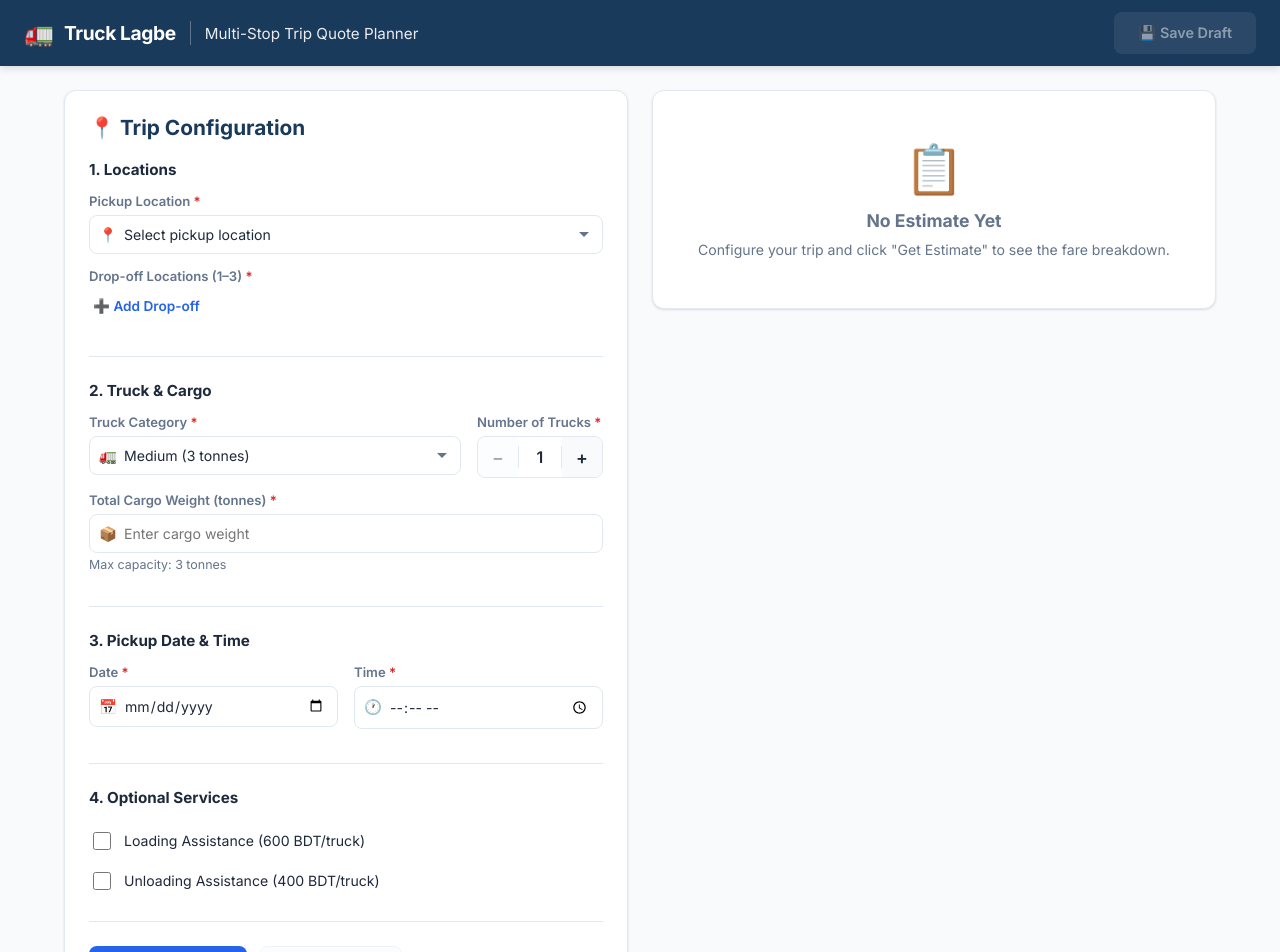
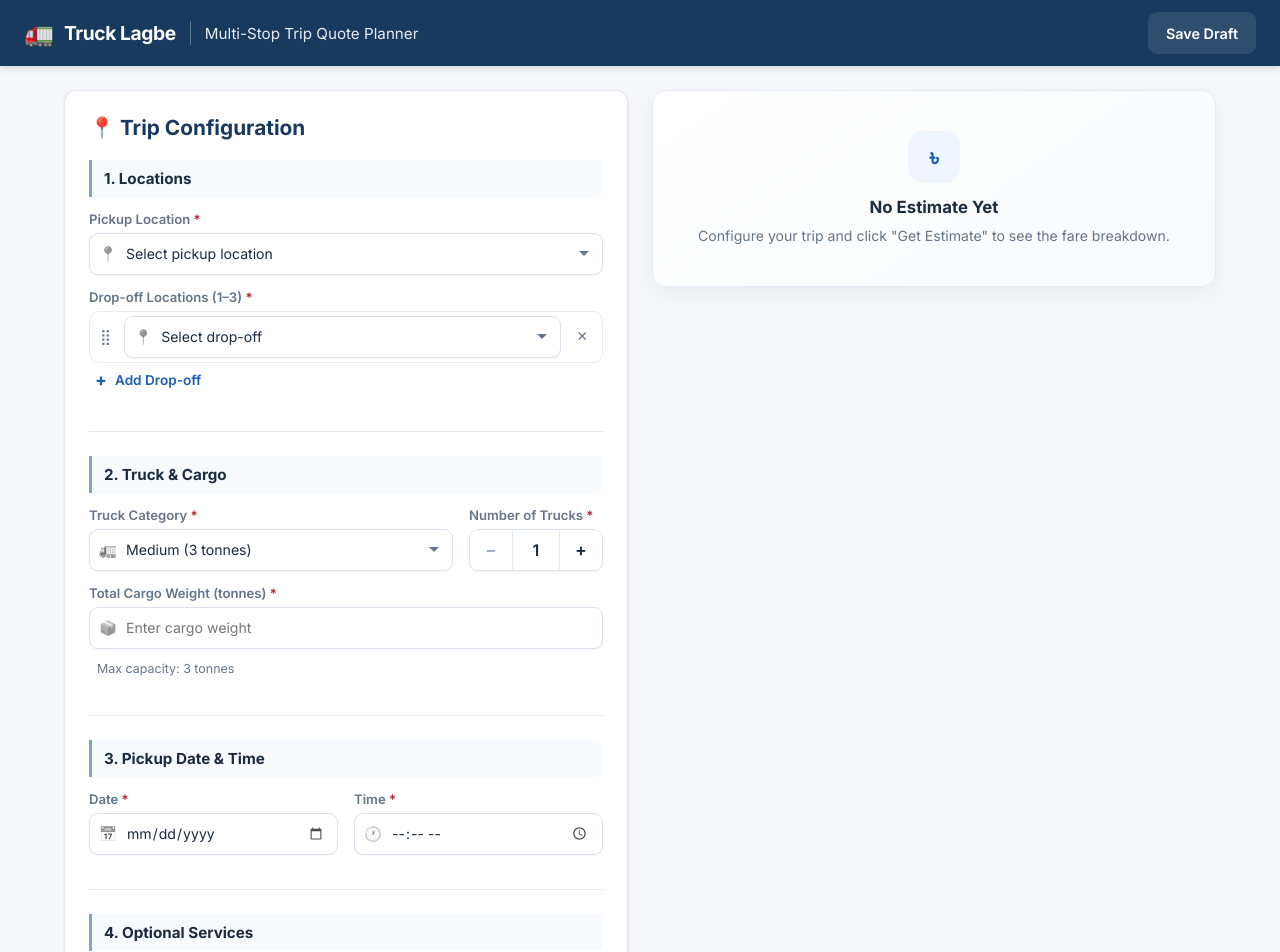
Before and after one commit to kazi331/qoute-planner, an Angular app: page / in a window 1280 px wide. Shown: the top 952 px of the page. Built offline with nearby package versions, Linux system fonts and the light colour scheme.

Commit message:
Refactor TripPlanner component: update button labels, enhance form validation, and improve styling

```diff
--- a/src/app/components/trip-planner/trip-planner.component.html
+++ b/src/app/components/trip-planner/trip-planner.component.html
@@ -13,7 +13,7 @@
         (click)="saveDraft()"
         [disabled]="!formHasContent"
       >
-        💾 Save Draft
+        Save Draft
       </button>
     </div>
   </header>
@@ -75,7 +75,7 @@
 
             @if (dropoffs.length < 3) {
               <button type="button" class="btn-add-dropoff" (click)="addDropoff()">
-                ➕ Add Drop-off
+                Add Drop-off
               </button>
             }
           </div>
@@ -129,7 +129,7 @@
             </div>
             @if (form.get('cargoWeight')?.value && form.get('cargoWeight')!.value > maxCapacity) {
               <span class="field-hint error">
-                ⚠️ Max capacity: {{ maxCapacity }} tonnes ({{ truckCount }} × {{ truckSpecs[truckCategoryValue].capacityTonnes }}t)
+                Max capacity: {{ maxCapacity }} tonnes ({{ truckCount }} × {{ truckSpecs[truckCategoryValue].capacityTonnes }}t)
               </span>
             } @else {
               <span class="field-hint">
@@ -170,11 +170,11 @@
           @if (form.get('pickupDate')?.value && form.get('pickupTime')?.value) {
             @if (isPickupInFuture()) {
               <span class="field-hint success">
-                ✅ Must be later than current time — OK
+                Pickup time is after the current time.
               </span>
             } @else {
               <span class="field-hint error">
-                ❌ Pickup time must be in the future.
+                Pickup time must be in the future.
               </span>
             }
           }
@@ -196,21 +196,21 @@
         <!-- Action buttons -->
         <div class="form-actions">
           <button type="submit" class="btn btn-primary">
-            📋 Get Estimate
+            Get Estimate
           </button>
           <button type="button" class="btn btn-secondary" (click)="saveDraft()" [disabled]="!formHasContent">
-            💾 Save Draft
+            Save Draft
           </button>
           @if (formHasContent) {
             <button type="button" class="btn btn-danger-outline" (click)="clearDraft()">
-              🗑️ Clear
+              Clear
             </button>
           }
         </div>
       </form>
 
       @if (draftSaved) {
-        <div class="draft-toast">✅ Draft saved successfully!</div>
+        <div class="draft-toast" role="status">Draft saved successfully.</div>
       }
     </section>
 
@@ -219,7 +219,7 @@
       @switch (quoteState.status) {
         @case ('idle') {
           <div class="quote-empty">
-            <div class="empty-icon">📋</div>
+            <div class="empty-icon" aria-hidden="true">৳</div>
             <h3>No Estimate Yet</h3>
             <p>Configure your trip and click "Get Estimate" to see the fare breakdown.</p>
           </div>
@@ -234,11 +234,11 @@
         @case ('success') {
           <div class="quote-success">
             <div class="quote-header-badge success">
-              ✅ Quote Generated Successfully
+              Quote Generated Successfully
             </div>
             <div class="quote-details">
               <div class="quote-row">
-                <span class="quote-label">📍 Route</span>
+                <span class="quote-label">Route</span>
                 <span class="quote-value route-value">
                   @for (loc of quoteState.result.route; track loc; let last = $last) {
                     <span>{{ loc }}</span>
@@ -247,36 +247,36 @@
                 </span>
               </div>
               <div class="quote-row">
-                <span class="quote-label">🛣️ Total Distance</span>
+                <span class="quote-label">Total Distance</span>
                 <span class="quote-value">{{ quoteState.result.distanceKm }} km</span>
               </div>
               <div class="quote-row">
-                <span class="quote-label">🚛 Transport Subtotal</span>
+                <span class="quote-label">Transport Subtotal</span>
                 <span class="quote-value">৳{{ quoteState.result.transportCost | number }}</span>
               </div>
               <div class="quote-row">
-                <span class="quote-label">⚙️ Optional Services</span>
+                <span class="quote-label">Optional Services</span>
                 <span class="quote-value">৳{{ quoteState.result.serviceCost | number }}</span>
               </div>
               <div class="quote-row grand-total">
-                <span class="quote-label">💰 Grand Total</span>
+                <span class="quote-label">Grand Total</span>
                 <span class="quote-value total-value">৳{{ quoteState.result.totalQuote | number }}</span>
               </div>
             </div>
             <div class="quote-valid-badge">
-              <span>✅ This estimate is valid for the current trip inputs.</span>
+              <span>This estimate is valid for the current trip inputs.</span>
             </div>
           </div>
         }
         @case ('stale') {
           <div class="quote-stale">
             <div class="quote-header-badge stale">
-              ⚠️ Your trip has changed
+              Your trip has changed
             </div>
             <p class="stale-message">The previous estimate is no longer valid. Please click "Get Estimate" again.</p>
             <div class="quote-details faded">
               <div class="quote-row">
-                <span class="quote-label">📍 Route</span>
+                <span class="quote-label">Route</span>
                 <span class="quote-value route-value">
                   @for (loc of quoteState.result.route; track loc; let last = $last) {
                     <span>{{ loc }}</span>
@@ -285,28 +285,28 @@
                 </span>
               </div>
               <div class="quote-row">
-                <span class="quote-label">🛣️ Total Distance</span>
+                <span class="quote-label">Total Distance</span>
                 <span class="quote-value">{{ quoteState.result.distanceKm }} km</span>
               </div>
               <div class="quote-row">
-                <span class="quote-label">🚛 Transport Subtotal</span>
+                <span class="quote-label">Transport Subtotal</span>
                 <span class="quote-value">৳{{ quoteState.result.transportCost | number }}</span>
               </div>
               <div class="quote-row">
-                <span class="quote-label">⚙️ Optional Services</span>
+                <span class="quote-label">Optional Services</span>
                 <span class="quote-value">৳{{ quoteState.result.serviceCost | number }}</span>
               </div>
               <div class="quote-row grand-total">
-                <span class="quote-label">💰 Grand Total</span>
+                <span class="quote-label">Grand Total</span>
                 <span class="quote-value total-value">৳{{ quoteState.result.totalQuote | number }}</span>
               </div>
             </div>
           </div>
         }
         @case ('error') {
-          <div class="quote-error">
+          <div class="quote-error" role="alert">
             <div class="quote-header-badge error">
-              ❌ Please fix the following issues:
+              Please review your trip details
             </div>
             <ul class="error-list">
               @for (err of quoteState.errors; track err) {
--- a/src/app/components/trip-planner/trip-planner.component.scss
+++ b/src/app/components/trip-planner/trip-planner.component.scss
@@ -1,14 +1,14 @@
 // Variables
-$primary: #1a3a5c;
-$primary-light: #2563eb;
-$accent: #059669;
-$danger: #dc2626;
-$warning: #f59e0b;
-$bg-light: #f8fafc;
+$primary: #173a5e;
+$primary-light: #1d5eb5;
+$accent: #087f5b;
+$danger: #b42332;
+$warning: #a15c07;
+$bg-light: #f5f7fb;
 $bg-white: #ffffff;
 $border: #e2e8f0;
-$text-dark: #1e293b;
-$text-muted: #64748b;
+$text-dark: #1b2b40;
+$text-muted: #63758a;
 $radius: 8px;
 $radius-lg: 12px;
 $shadow: 0 1px 3px rgba(0, 0, 0, 0.08), 0 1px 2px rgba(0, 0, 0, 0.06);
@@ -66,22 +66,29 @@ $shadow-lg: 0 4px 12px rgba(0, 0, 0, 0.1);
 }
 
 .btn-save-draft-header {
-  background: rgba(255, 255, 255, 0.15);
-  border: 1px solid rgba(255, 255, 255, 0.3);
+  min-height: 38px;
+  padding: 8px 14px;
+  background: rgba(255, 255, 255, 0.1);
+  border: 1px solid rgba(255, 255, 255, 0.24);
   color: white;
-  padding: 8px 16px;
   border-radius: $radius;
   cursor: pointer;
   font-size: 0.85rem;
-  font-weight: 500;
-  transition: all 0.2s;
+  font-weight: 600;
+  transition: background-color 0.18s, border-color 0.18s, box-shadow 0.18s;
 
   &:hover:not(:disabled) {
-    background: rgba(255, 255, 255, 0.25);
+    background: rgba(255, 255, 255, 0.18);
+    border-color: rgba(255, 255, 255, 0.4);
+  }
+
+  &:focus-visible {
+    outline: 3px solid rgba(255, 255, 255, 0.4);
+    outline-offset: 2px;
   }
 
   &:disabled {
-    opacity: 0.5;
+    opacity: 0.62;
     cursor: not-allowed;
   }
 }
@@ -133,6 +140,10 @@ $shadow-lg: 0 4px 12px rgba(0, 0, 0, 0.1);
   font-weight: 700;
   color: $text-dark;
   margin: 0 0 14px;
+  padding: 9px 12px;
+  border-left: 3px solid rgba($primary-light, 0.55);
+  border-radius: 0 8px 8px 0;
+  background: #f7faff;
 }
 
 .form-group {
@@ -178,25 +189,40 @@ $shadow-lg: 0 4px 12px rgba(0, 0, 0, 0.1);
     font-size: 0.9rem;
     pointer-events: none;
     z-index: 1;
+    filter: grayscale(1);
+    opacity: 0.7;
   }
 }
 
 .form-select,
 .form-input {
   width: 100%;
-  padding: 10px 12px 10px 34px;
-  border: 1.5px solid $border;
-  border-radius: $radius;
+  min-height: 42px;
+  padding: 9px 12px 9px 36px;
+  border: 1px solid #d8e1ed;
+  border-radius: 9px;
   font-size: 0.88rem;
+  line-height: 1.25;
   color: $text-dark;
   background: $bg-white;
-  transition: border-color 0.2s;
+  box-shadow: 0 1px 2px rgba(15, 23, 42, 0.04);
+  transition: border-color 0.18s, box-shadow 0.18s, background-color 0.18s;
   appearance: none;
   outline: none;
 
+  &:hover:not(:disabled) {
+    border-color: #b8c6d8;
+  }
+
   &:focus {
     border-color: $primary-light;
-    box-shadow: 0 0 0 3px rgba($primary-light, 0.1);
+    box-shadow: 0 0 0 3px rgba($primary-light, 0.12);
+  }
+
+  &:disabled {
+    background: #f1f5f9;
+    color: $text-muted;
+    cursor: not-allowed;
   }
 }
 
@@ -206,6 +232,26 @@ $shadow-lg: 0 4px 12px rgba(0, 0, 0, 0.1);
   background-repeat: no-repeat;
   background-position: right 12px center;
   padding-right: 32px;
+
+  option {
+    color: $text-dark;
+    background: $bg-white;
+  }
+}
+
+.form-input[type="date"],
+.form-input[type="time"] {
+  color-scheme: light;
+  cursor: pointer;
+
+  &::-webkit-calendar-picker-indicator {
+    cursor: pointer;
+    opacity: 0.7;
+  }
+}
+
+.form-input[type="number"] {
+  cursor: text;
 }
 
 // Dropoff list (drag-and-drop)
@@ -220,8 +266,15 @@ $shadow-lg: 0 4px 12px rgba(0, 0, 0, 0.1);
   align-items: center;
   gap: 8px;
   background: $bg-white;
-  border-radius: $radius;
-  transition: box-shadow 0.2s;
+  border: 1px solid #e7edf5;
+  border-radius: 10px;
+  padding: 4px 6px;
+  transition: border-color 0.18s, box-shadow 0.18s, background-color 0.18s;
+
+  &:hover {
+    border-color: #cbd8e8;
+    box-shadow: 0 2px 6px rgba(15, 23, 42, 0.04);
+  }
 
   &.cdk-drag-animating {
     transition: transform 250ms cubic-bezier(0, 0, 0.2, 1);
@@ -235,11 +288,18 @@ $shadow-lg: 0 4px 12px rgba(0, 0, 0, 0.1);
 .drag-handle {
   cursor: grab;
   color: $text-muted;
-  font-size: 1.1rem;
-  padding: 4px;
+  font-size: 0.95rem;
+  padding: 6px 4px;
+  border-radius: 6px;
   user-select: none;
   line-height: 1;
   letter-spacing: 1px;
+  transition: background-color 0.18s, color 0.18s;
+
+  &:hover {
+    background: #f1f5f9;
+    color: $primary;
+  }
 
   &:active {
     cursor: grabbing;
@@ -268,10 +328,16 @@ $shadow-lg: 0 4px 12px rgba(0, 0, 0, 0.1);
   background: none;
   border: none;
   cursor: pointer;
-  padding: 6px 8px;
+  padding: 8px;
   border-radius: 50%;
-  transition: all 0.2s;
+  transition: background-color 0.18s, color 0.18s;
   font-size: 0.85rem;
+  line-height: 1;
+
+  &:focus-visible {
+    outline: 3px solid rgba($primary-light, 0.22);
+    outline-offset: 1px;
+  }
 }
 
 .btn-remove {
@@ -284,17 +350,35 @@ $shadow-lg: 0 4px 12px rgba(0, 0, 0, 0.1);
 }
 
 .btn-add-dropoff {
+  display: inline-flex;
+  align-items: center;
+  gap: 8px;
   background: none;
   border: none;
   color: $primary-light;
   font-size: 0.85rem;
   font-weight: 600;
   cursor: pointer;
-  padding: 8px 4px;
-  transition: color 0.2s;
+  padding: 8px 6px;
+  border-radius: 6px;
+  transition: color 0.18s, background-color 0.18s;
+
+  &::before {
+    content: '+';
+    color: $primary-light;
+    font-size: 1.1rem;
+    font-weight: 700;
+    line-height: 1;
+  }
 
   &:hover {
     color: darken($primary-light, 10%);
+    background: rgba($primary-light, 0.06);
+  }
+
+  &:focus-visible {
+    outline: 3px solid rgba($primary-light, 0.22);
+    outline-offset: 1px;
   }
 }
 
@@ -303,42 +387,53 @@ $shadow-lg: 0 4px 12px rgba(0, 0, 0, 0.1);
   display: flex;
   align-items: center;
   gap: 0;
-  border: 1.5px solid $border;
-  border-radius: $radius;
+  border: 1px solid #d8e1ed;
+  border-radius: 9px;
   overflow: hidden;
   width: fit-content;
+  background: $bg-white;
+  box-shadow: 0 1px 2px rgba(15, 23, 42, 0.04);
 }
 
 .btn-counter {
-  width: 40px;
+  width: 42px;
   height: 40px;
   display: flex;
   align-items: center;
   justify-content: center;
-  background: $bg-light;
+  background: $bg-white;
   border: none;
   font-size: 1.1rem;
   font-weight: 600;
   cursor: pointer;
   color: $text-dark;
-  transition: background 0.15s;
+  transition: background-color 0.18s, color 0.18s;
 
   &:hover:not(:disabled) {
-    background: darken($bg-light, 5%);
+    background: #f1f5f9;
+    color: $primary-light;
+  }
+
+  &:focus-visible {
+    position: relative;
+    z-index: 1;
+    outline: 3px solid rgba($primary-light, 0.22);
+    outline-offset: -3px;
   }
 
   &:disabled {
-    opacity: 0.4;
+    color: #a0aec0;
     cursor: not-allowed;
   }
 }
 
 .truck-count-input {
-  width: 44px;
+  width: 48px;
+  height: 40px;
   text-align: center;
   border: none;
-  border-left: 1.5px solid $border;
-  border-right: 1.5px solid $border;
+  border-left: 1px solid $border;
+  border-right: 1px solid $border;
   font-size: 1rem;
   font-weight: 600;
   color: $text-dark;
@@ -357,14 +452,20 @@ $shadow-lg: 0 4px 12px rgba(0, 0, 0, 0.1);
 .field-hint {
   display: block;
   font-size: 0.78rem;
-  margin-top: 4px;
+  width: fit-content;
+  max-width: 100%;
+  margin-top: 7px;
+  padding: 5px 8px;
+  border-radius: 7px;
   color: $text-muted;
 
   &.error {
+    background: #fff4f4;
     color: $danger;
   }
 
   &.success {
+    background: #edf8f3;
     color: $accent;
   }
 }
@@ -374,14 +475,70 @@ $shadow-lg: 0 4px 12px rgba(0, 0, 0, 0.1);
   display: flex;
   align-items: center;
   gap: 10px;
-  padding: 8px 0;
+  min-height: 42px;
+  padding: 9px 11px;
+  margin-bottom: 8px;
+  border: 1px solid #e7edf5;
+  border-radius: 9px;
+  background: $bg-white;
   cursor: pointer;
+  transition: border-color 0.18s, background-color 0.18s, box-shadow 0.18s;
+
+  &:last-child {
+    margin-bottom: 0;
+  }
+
+  &:hover {
+    border-color: #cbd8e8;
+    background: #fbfdff;
+  }
+
+  &:focus-within {
+    border-color: rgba($primary-light, 0.55);
+    box-shadow: 0 0 0 3px rgba($primary-light, 0.1);
+  }
 
   input[type="checkbox"] {
     width: 18px;
     height: 18px;
-    accent-color: $primary-light;
+    flex: 0 0 auto;
+    margin: 0;
+    appearance: none;
+    border: 1.5px solid #b8c6d8;
+    border-radius: 5px;
+    background: $bg-white;
     cursor: pointer;
+    display: grid;
+    place-content: center;
+    transition: border-color 0.18s, background-color 0.18s, box-shadow 0.18s;
+
+    &::before {
+      content: '';
+      width: 9px;
+      height: 6px;
+      border: solid white;
+      border-width: 0 0 2px 2px;
+      transform: rotate(-45deg) scale(0);
+      transition: transform 0.12s ease-in-out;
+    }
+
+    &:hover {
+      border-color: $primary-light;
+    }
+
+    &:checked {
+      border-color: $primary-light;
+      background: $primary-light;
+
+      &::before {
+        transform: rotate(-45deg) scale(1);
+      }
+    }
+
+    &:focus-visible {
+      outline: 3px solid rgba($primary-light, 0.2);
+      outline-offset: 2px;
+    }
   }
 
   .checkbox-text {
@@ -399,16 +556,31 @@ $shadow-lg: 0 4px 12px rgba(0, 0, 0, 0.1);
 }
 
 .btn {
-  padding: 12px 24px;
-  border-radius: $radius;
+  min-height: 42px;
+  padding: 10px 18px;
+  border-radius: 9px;
   font-size: 0.9rem;
   font-weight: 600;
   cursor: pointer;
   border: none;
-  transition: all 0.2s;
+  transition: background-color 0.18s, border-color 0.18s, color 0.18s, box-shadow 0.18s, transform 0.18s;
   display: flex;
   align-items: center;
+  justify-content: center;
   gap: 6px;
+
+  &:hover:not(:disabled) {
+    transform: translateY(-1px);
+  }
+
+  &:active:not(:disabled) {
+    transform: translateY(0);
+  }
+
+  &:focus-visible {
+    outline: 3px solid rgba($primary-light, 0.24);
+    outline-offset: 2px;
+  }
 
   &:disabled {
     opacity: 0.5;
@@ -419,20 +591,22 @@ $shadow-lg: 0 4px 12px rgba(0, 0, 0, 0.1);
 .btn-primary {
   background: $primary-light;
   color: white;
+  box-shadow: 0 2px 5px rgba($primary-light, 0.2);
 
   &:hover:not(:disabled) {
-    background: darken($primary-light, 8%);
-    box-shadow: 0 2px 8px rgba($primary-light, 0.3);
+    background: darken($primary-light, 7%);
+    box-shadow: 0 4px 10px rgba($primary-light, 0.22);
   }
 }
 
 .btn-secondary {
-  background: $bg-light;
+  background: $bg-white;
   color: $text-dark;
-  border: 1.5px solid $border;
+  border: 1px solid #d8e1ed;
 
   &:hover:not(:disabled) {
-    background: darken($bg-light, 3%);
+    background: #f8fafc;
+    border-color: #b8c6d8;
   }
 }
 
@@ -442,7 +616,7 @@ $shadow-lg: 0 4px 12px rgba(0, 0, 0, 0.1);
   border: 1.5px solid rgba($danger, 0.3);
 
   &:hover {
-    background: rgba($danger, 0.05);
+    background: #fff4f4;
     border-color: $danger;
   }
 }
@@ -481,23 +655,34 @@ $shadow-lg: 0 4px 12px rgba(0, 0, 0, 0.1);
   align-self: start;
 }
 
+.quote-empty,
+.quote-loading {
+  background: linear-gradient(145deg, #ffffff, #f8fbff);
+  border-radius: 14px;
+  padding: 40px 32px;
+  text-align: center;
+  border: 1px solid #e5ebf4;
+  box-shadow: 0 8px 24px rgba(15, 23, 42, 0.05);
+}
+
 .quote-empty {
-  background: $bg-white;
-  border-radius: $radius-lg;
-  padding: 48px 32px;
-  text-align: center;
-  border: 1px solid $border;
-  box-shadow: $shadow;
-
   .empty-icon {
-    font-size: 3rem;
-    margin-bottom: 12px;
+    display: grid;
+    place-items: center;
+    width: 52px;
+    height: 52px;
+    margin: 0 auto 14px;
+    border-radius: 15px;
+    background: #eff6ff;
+    color: $primary-light;
+    font-size: 1.5rem;
+    font-weight: 700;
   }
 
   h3 {
     margin: 0 0 8px;
-    color: $text-muted;
-    font-size: 1.1rem;
+    color: $text-dark;
+    font-size: 1.05rem;
   }
 
   p {
@@ -509,13 +694,6 @@ $shadow-lg: 0 4px 12px rgba(0, 0, 0, 0.1);
 }
 
 .quote-loading {
-  background: $bg-white;
-  border-radius: $radius-lg;
-  padding: 48px 32px;
-  text-align: center;
-  border: 1px solid $border;
-  box-shadow: $shadow;
-
   h3 {
     color: $primary-light;
     margin: 16px 0 8px;
@@ -548,32 +726,33 @@ $shadow-lg: 0 4px 12px rgba(0, 0, 0, 0.1);
 .quote-stale,
 .quote-error {
   background: $bg-white;
-  border-radius: $radius-lg;
+  border-radius: 14px;
   overflow: hidden;
-  border: 1px solid $border;
-  box-shadow: $shadow;
+  border: 1px solid #e5ebf4;
+  box-shadow: 0 8px 24px rgba(15, 23, 42, 0.05);
 }
 
 .quote-header-badge {
-  padding: 14px 20px;
+  padding: 13px 18px;
   font-weight: 700;
-  font-size: 1rem;
+  font-size: 0.95rem;
 
   &.success {
-    background: linear-gradient(135deg, #059669, #10b981);
-    color: white;
+    background: #edf8f3;
+    color: $accent;
+    border-bottom: 1px solid #d5ebdf;
   }
 
   &.stale {
-    background: #fef3c7;
-    color: #92400e;
-    border-bottom: 1px solid #fcd34d;
+    background: #fff9ec;
+    color: $warning;
+    border-bottom: 1px solid #f2dfb6;
   }
 
   &.error {
-    background: #fee2e2;
-    color: #991b1b;
-    border-bottom: 1px solid #fca5a5;
+    background: #fff4f4;
+    color: $danger;
+    border-bottom: 1px solid #f2d8dc;
   }
 }
 
@@ -589,8 +768,15 @@ $shadow-lg: 0 4px 12px rgba(0, 0, 0, 0.1);
   display: flex;
   justify-content: space-between;
   align-items: center;
-  padding: 10px 0;
-  border-bottom: 1px solid $border;
+  gap: 12px;
+  padding: 11px 10px;
+  border-bottom: 1px solid #edf1f6;
+  border-radius: 7px;
+  transition: background-color 0.18s;
+
+  &:hover {
+    background: #f8fafc;
+  }
 
   &:last-child {
     border-bottom: none;
@@ -621,51 +807,75 @@ $shadow-lg: 0 4px 12px rgba(0, 0, 0, 0.1);
 }
 
 .grand-total {
-  margin-top: 4px;
-  padding-top: 14px;
-  border-top: 2px solid $primary;
+  margin-top: 10px;
+  padding: 14px 16px;
+  border: none;
+  border-radius: 10px;
+  background: linear-gradient(120deg, $primary, #244c78);
+  box-shadow: 0 4px 10px rgba($primary, 0.16);
+
+  &:hover {
+    background: linear-gradient(120deg, $primary, #244c78);
+  }
 
   .quote-label {
     font-size: 1rem;
-    color: $primary;
+    color: rgba(white, 0.9);
     font-weight: 700;
+  }
+
+  .quote-value {
+    color: white;
   }
 }
 
 .total-value {
-  font-size: 1.5rem;
-  color: $primary-light;
+  font-size: 1.35rem;
+}
+
+.quote-error {
+  border-color: #eed0d4;
 }
 
 .quote-valid-badge {
-  background: #f0fdf4;
-  border-top: 1px solid #bbf7d0;
-  padding: 12px 20px;
+  margin: 0 20px 20px;
+  padding: 12px 14px;
+  border: 1px solid #c7f0dc;
+  border-radius: 9px;
+  background: #f0fdf7;
   font-size: 0.82rem;
-  color: $accent;
+  color: #047857;
   font-weight: 500;
+  line-height: 1.45;
 }
 
 .stale-message {
-  padding: 12px 20px 0;
+  margin: 12px 18px 0;
+  padding: 10px 12px;
+  border: 1px solid #fde68a;
+  border-radius: 8px;
+  background: #fffbeb;
   font-size: 0.88rem;
-  color: #92400e;
-  margin: 0;
+  color: #854d0e;
+  line-height: 1.45;
 }
 
 // Error list
 .error-list {
-  padding: 16px 20px 20px 36px;
+  display: grid;
+  gap: 8px;
+  padding: 16px;
   margin: 0;
+  list-style: none;
+  background: #fffafb;
 
   li {
+    padding: 9px 12px;
+    border-left: 3px solid #e5a1aa;
+    border-radius: 4px;
+    background: white;
     font-size: 0.88rem;
-    color: $danger;
-    margin-bottom: 6px;
+    color: $text-dark;
     line-height: 1.5;
-
-    &:last-child {
-      margin-bottom: 0;
-    }
   }
 }
--- a/src/app/components/trip-planner/trip-planner.component.ts
+++ b/src/app/components/trip-planner/trip-planner.component.ts
@@ -68,7 +68,7 @@ export class TripPlannerComponent implements OnInit, OnDestroy {
     this.form = this.fb.group({
       pickup: [null as LocationId | null, Validators.required],
       dropoffs: this.fb.array(
-        [] as FormControl[],
+        [new FormControl(null as LocationId | null, Validators.required)],
         [Validators.required, Validators.minLength(1), Validators.maxLength(3)]
       ),
       truckCategory: ['medium' as TruckCategory, Validators.required],
@@ -122,6 +122,7 @@ export class TripPlannerComponent implements OnInit, OnDestroy {
   }
 
   removeDropoff(index: number): void {
+    if (this.dropoffs.length <= 1) return; // Minimum 1 dropoff required
     this.dropoffs.removeAt(index);
   }
 
@@ -223,10 +224,14 @@ export class TripPlannerComponent implements OnInit, OnDestroy {
       unloadingAssistance: draft.unloadingAssistance,
     });
 
-    // Restore dropoffs
+    // Restore dropoffs (ensure at least 1)
     this.dropoffs.clear();
-    for (const d of draft.dropoffs) {
-      this.dropoffs.push(new FormControl(d, Validators.required));
+    if (draft.dropoffs.length === 0) {
+      this.dropoffs.push(new FormControl(null as LocationId | null, Validators.required));
+    } else {
+      for (const d of draft.dropoffs) {
+        this.dropoffs.push(new FormControl(d, Validators.required));
+      }
     }
   }
 
@@ -243,6 +248,7 @@ export class TripPlannerComponent implements OnInit, OnDestroy {
       unloadingAssistance: false,
     });
     this.dropoffs.clear();
+    this.dropoffs.push(new FormControl(null as LocationId | null, Validators.required));
     this.quoteState = { status: 'idle' };
     this.lastQuotedConfig = null;
   }
```
